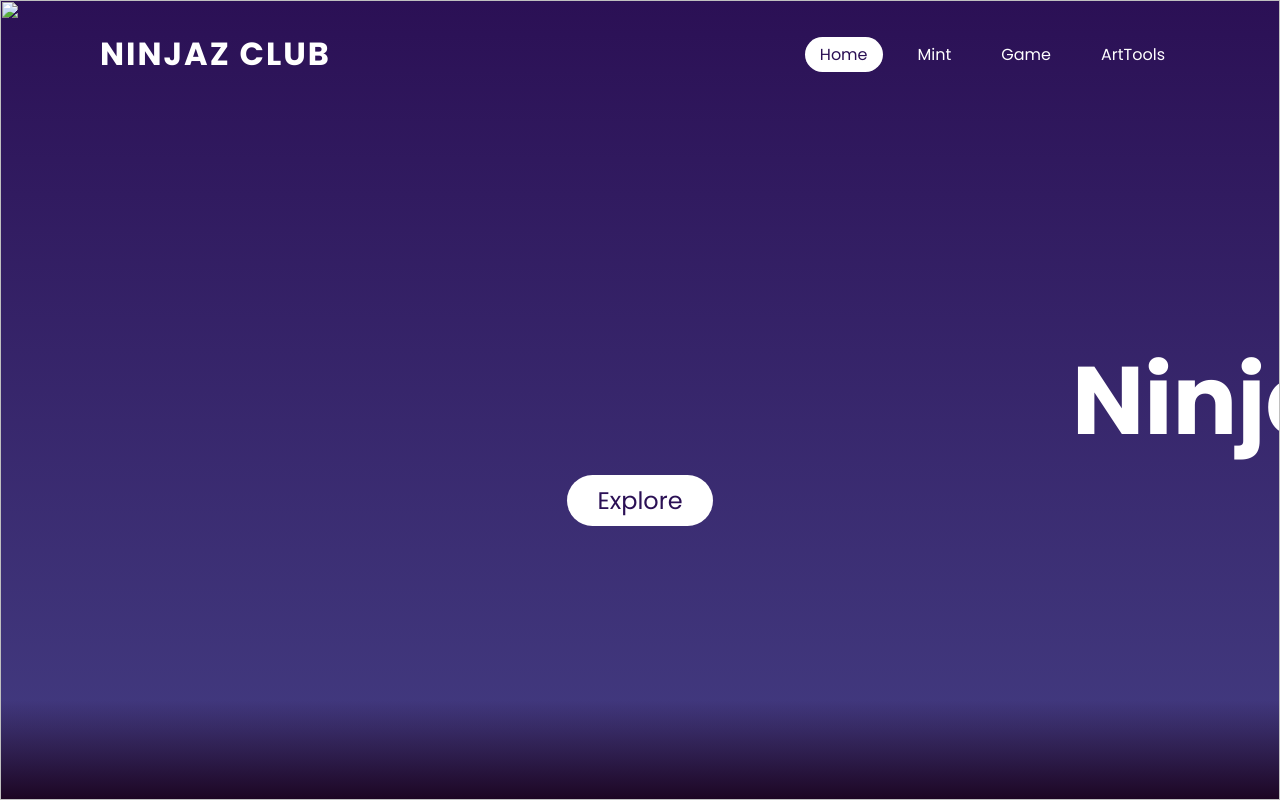
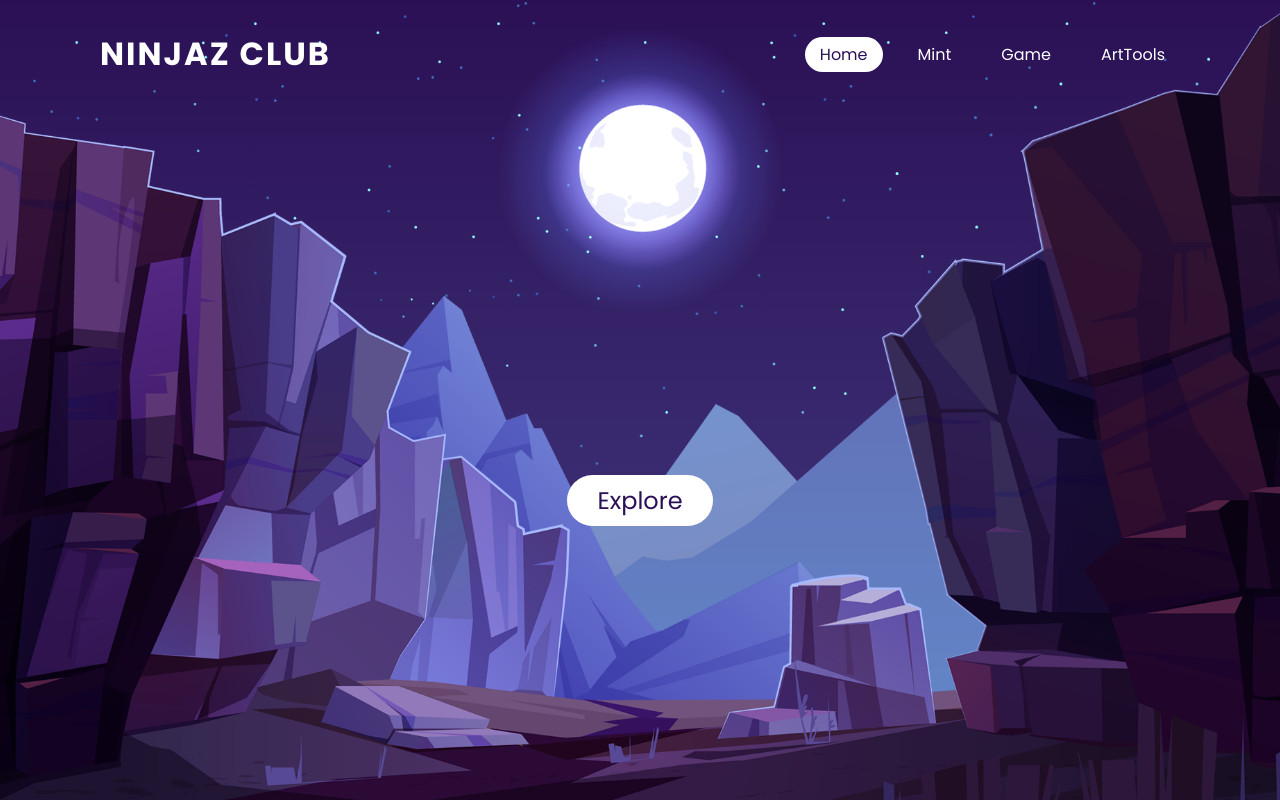
Before and after one commit to NinjazClub/NinjazClubs, a plain HTML site: page index.html in a window 1280 px wide. Shown: the top 800 px of the page. Drawn offline with nearby package versions, Linux system fonts and the light colour scheme; grey boxes are pictures that could not be loaded; a script that the page names is missing.

Commit message:
Add files via upload

```diff
--- a/index.html
+++ b/index.html
@@ -4,7 +4,7 @@
         <meta charset="UTF-8">
         <meta name="viewport" content="width=device-width, initial-scale=1.0">
         <title>Ninjaz Club</title>
-        <link rel="icon" type="image/x-icon" href="assets/img/favicon.png">
+        <link rel="icon" type="image/x-icon" href="favicon.png">
         <link rel="stylesheet" type="text/css" href="style.css">
     </head>
     <body>
@@ -18,15 +18,15 @@
             </ul>
         </header>
         <section class="section1">
-            <img src="assets/img/stars.png" id="stars">
-            <img src="assets/img/moon.png" id="moon">
-            <img src="assets/img/mountains_behind.png" id="mountains_behind">
+            <img src="stars.png" id="stars">
+            <img src="moon.png" id="moon">
+            <img src="mountains_behind.png" id="mountains_behind">
             <h2 id="text">Ninjaz Club</h2>
             <a href="#minta" id="btn">Explore</a>
-            <img src="assets/img/mountains_front.png" id="mountains_front">
+            <img src="mountains_front.png" id="mountains_front">
         </section>
         <section id="minta">
-            <img src="assets/img/banner.svg" id="banner">
+            <img src="banner.svg" id="banner">
         <div class="sec" id="sec">
             <h2>Ninjaz Mint</h2>
             <p>Ninjaz Club aim to bring the Ninja Vibe Art to the blockchain. We love to build together with the community!</p><br>
```
